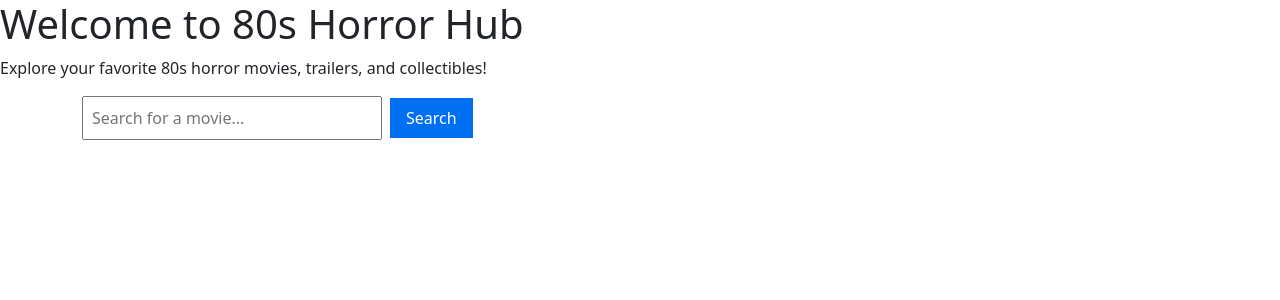
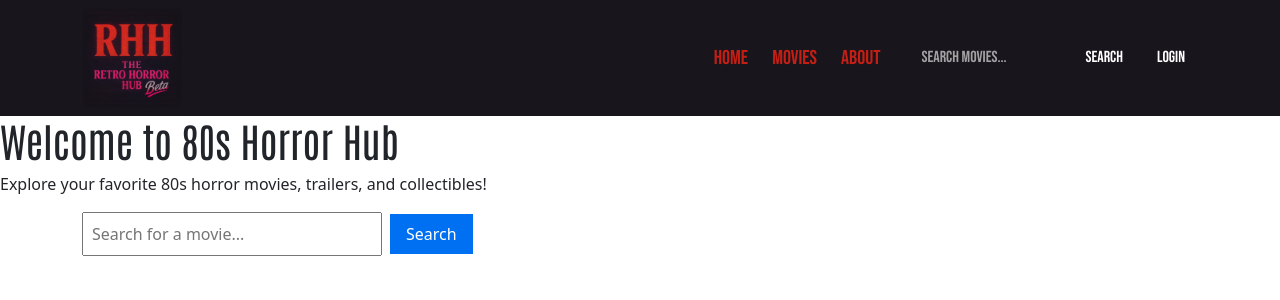
Before and after one commit to arinleviti/80sHorrorHub, a Next.js app: page / in a window 1280 px wide. Shown: the top 300 px of the page. Built offline with nearby package versions, Linux system fonts and the light colour scheme.

Commit message:
added css for the nav bar

```diff
--- a/src/app/globals.css
+++ b/src/app/globals.css
@@ -1,42 +1,48 @@
 :root {
-  --background: #ffffff;
-  --foreground: #171717;
-}
+  --font-body: 'Merriweather', serif;
+  --font-title: 'Antonio', sans-serif;
+  --font-menu: 'Bebas Neue', sans-serif;
 
-@media (prefers-color-scheme: dark) {
-  :root {
-    --background: #0a0a0a;
-    --foreground: #ededed;
-  }
-}
+  --color-background: #18151c;
+  --color-primary: #c31f15;
+  --color-secondary: #e61c6f;
+  --color-accent: #a9969d;
+  --color-neutral: #646464;
+  --color-text: #ffffff;
 
-html,
-body {
-  max-width: 100vw;
-  overflow-x: hidden;
+  --font-size-body: 1rem;
+  --font-size-h1: 3rem;
+  --font-size-h2: 2.25rem;
+  --font-size-h3: 1.75rem;
+  --font-size-menu: 1.25rem;
 }
 
 body {
-  color: var(--foreground);
-  background: var(--background);
-  font-family: Arial, Helvetica, sans-serif;
-  -webkit-font-smoothing: antialiased;
-  -moz-osx-font-smoothing: grayscale;
+  font-family: var(--font-body);
+  background-color: var(--color-background);
+  color: var(--color-text);
 }
 
-* {
-  box-sizing: border-box;
-  padding: 0;
-  margin: 0;
+h1 {
+  font-family: var(--font-title);
+  font-size: var(--font-size-h1);
+  color: var(--color-primary);
 }
 
-a {
-  color: inherit;
-  text-decoration: none;
+h2 {
+  font-family: var(--font-title);
+  font-size: var(--font-size-h2);
+  color: var(--color-secondary);
 }
 
-@media (prefers-color-scheme: dark) {
-  html {
-    color-scheme: dark;
-  }
+h3 {
+  font-family: var(--font-title);
+  font-size: var(--font-size-h3);
+  color: var(--color-accent);
 }
+
+nav {
+  font-family: var(--font-menu);
+  font-size: var(--font-size-menu);
+  color: var(--color-primary);
+}
--- a/src/app/layout.tsx
+++ b/src/app/layout.tsx
@@ -1,21 +1,30 @@
 import type { Metadata } from "next";
-import { Geist, Geist_Mono } from "next/font/google";
+import { Merriweather, Antonio, Bebas_Neue } from "next/font/google";
 import "./globals.css";
 import 'bootstrap/dist/css/bootstrap.min.css';
+import Navbar from "./navbar/navbar";
 
-const geistSans = Geist({
-  variable: "--font-geist-sans",
+const merriweather = Merriweather({
   subsets: ["latin"],
+  weight: ["400", "700"],  // normal and bold
+  variable: "--font-body",
 });
 
-const geistMono = Geist_Mono({
-  variable: "--font-geist-mono",
+const antonio = Antonio({
   subsets: ["latin"],
+  weight: ["400", "700"],
+  variable: "--font-title",
+});
+
+const bebasNeue = Bebas_Neue({
+  subsets: ["latin"],
+  weight: ["400"], // usually one weight is enough
+  variable: "--font-menu",
 });
 
 export const metadata: Metadata = {
-  title: "Create Next App",
-  description: "Generated by create next app",
+  title: "Retro Horror Hub",
+  description: "70s,80s,90s Horror Movies Hub for collectors and fans.",
 };
 
 export default function RootLayout({
@@ -25,7 +34,8 @@ export default function RootLayout({
 }>) {
   return (
     <html lang="en">
-      <body className={`${geistSans.variable} ${geistMono.variable}`}>
+      <body className={`${merriweather.variable} ${antonio.variable} ${bebasNeue.variable}`}>
+        <Navbar/>
         {children}
       </body>
     </html>
--- /dev/null
+++ b/src/app/navbar/navbar.module.css
@@ -0,0 +1,166 @@
+.navbar {
+  background: var(--color-background);
+  padding: 0.5rem 1rem;
+  font-family: var(--font-menu);
+}
+
+.container {
+  display: flex;
+  align-items: center;
+  width: 100%;
+  justify-content: space-between;
+}
+
+.logoLink {
+  display: flex;
+  align-items: center;
+}
+
+.logo {
+  border-radius: 5px;
+  transition: transform 0.3s ease, box-shadow 0.3s ease;
+}
+
+.logo:hover {
+  transform: scale(1.1) rotate(-2deg);
+  /* Neon glow / luminescence */
+  box-shadow: 0 0 15px var(--color-primary),
+              0 0 30px var(--color-secondary),
+              0 0 45px var(--color-accent);
+}
+
+.toggle {
+  border-color: var(--color-accent);
+}
+
+.collapse {
+  display: flex !important;
+  align-items: center;
+  justify-content: space-between;
+  width: 100%;
+}
+
+.navLinksContainer {
+  display: flex;
+  gap: 1.5rem;
+  margin-left: auto; /* pushes links right */
+}
+
+.navLink {
+  color: var(--color-primary);
+  text-decoration: none;
+  font-family: var(--font-menu);
+  font-size: var(--font-size-menu);
+  position: relative;
+  transition: all 0.3s ease;
+}
+
+.navLink::after {
+  content: '';
+  position: absolute;
+  bottom: -3px;
+  left: 0;
+  height: 3px;             /* slightly thicker for visibility */
+  width: 0%;
+  background: var(--color-secondary);
+  transition: width 0.3s ease, box-shadow 0.3s ease;
+
+  /* stronger neon glow */
+  box-shadow:
+    0 0 5px var(--color-secondary),
+    0 0 10px var(--color-secondary),
+    0 0 15px var(--color-accent),
+    0 0 20px var(--color-accent);
+}
+
+.navLink:hover::after {
+  width: 100%;
+  box-shadow:
+    0 0 10px var(--color-secondary),
+    0 0 20px var(--color-secondary),
+    0 0 25px var(--color-accent),
+    0 0 35px var(--color-accent);
+}
+
+.navLink:hover {
+  color: var(--color-text);
+   text-shadow: 0 0 5px var(--color-secondary),
+               0 0 10px var(--color-accent);
+}
+
+.searchForm {
+  display: flex;
+  align-items: center;
+  gap: 0.5rem;
+  margin-left: 2rem;
+}
+
+.searchInput {
+  background-color: var(--color-background);
+  border: 1px solid var(--color-background);
+  color: var(--color-text); /* <-- typed text color when not focused */
+  font-family: var(--font-menu);
+  padding: 0.25rem 0.5rem;
+  caret-color: var(--color-neutral) !important; /* optional neon caret */
+  border-radius: 2px !important;
+   text-transform: none; /* <- this fixes the all caps */
+}
+
+/* placeholder text */
+.searchInput::placeholder {
+  color: var(--color-text);  /* visible placeholder */
+  opacity: 0.6;
+  text-transform: none;
+}
+
+/* focused state */
+.searchInput:focus {
+  border-color: var(--color-background);
+  box-shadow: 0 0 10px var(--color-primary);
+  outline: none;
+  color: var(--color-neutral); /* typed text color on focus */
+}
+
+/* placeholder on focus */
+.searchInput:focus::placeholder {
+  color: var(--color-neutral);
+  opacity: 0.6;
+}
+
+.navButton {
+  font-family: var(--font-menu);
+  border: 1px solid var(--color-background);
+  color: var(--color-text);
+  background-color: transparent;
+  padding: 0.25rem 0.75rem;
+  transition: all 0.3s ease;
+}
+
+.navButton:hover {
+  background-color: var(--color-primary);
+  border-color: var(--color-primary);
+  color: var(--color-text);
+  text-shadow: 0 0 5px var(--color-accent);
+   /* Neon glow / luminescence */
+  box-shadow: 0 0 15px var(--color-primary),
+              0 0 30px var(--color-secondary),
+              0 0 45px var(--color-accent);
+}
+
+@media (max-width: 992px) {
+  .collapse {
+    flex-direction: column;
+    gap: 1rem;
+  }
+  .navLinksContainer {
+    margin-left: 0;
+    flex-direction: column;
+    gap: 1rem;
+  }
+  .searchForm {
+    margin-left: 0;
+    flex-direction: column;
+    gap: 0.5rem;
+    width: 100%;
+  }
+}
--- /dev/null
+++ b/src/app/navbar/navbar.tsx
@@ -0,0 +1,59 @@
+"use client";
+import React, { useState } from 'react';
+import Link from 'next/link';
+import Image from 'next/image';
+import { Navbar, Nav, Form, FormControl, Button, Container } from 'react-bootstrap';
+import styles from './navbar.module.css';
+
+const NavbarRHH = () => {
+  const [search, setSearch] = useState('');
+
+  const handleSearch = (e: React.FormEvent<HTMLFormElement>) => {
+    e.preventDefault();
+    console.log('Searching for:', search);
+  };
+
+  return (
+    <Navbar expand="lg" className={styles.navbar}>
+  <Container className={styles.container}>
+    <Link href="/" className={styles.logoLink}>
+      <Image
+        src="/static_imgs/RHH_def_beta.webp"
+        alt="RHH Logo"
+        width={100}
+        height={100}
+        className={styles.logo}
+      />
+    </Link>
+
+    <Navbar.Toggle aria-controls="basic-navbar-nav" className={styles.toggle} />
+
+    <Navbar.Collapse id="basic-navbar-nav" className={styles.collapse}>
+      <Nav className={styles.navLinksContainer}>
+        <Link href="/" className={styles.navLink}>Home</Link>
+        <Link href="/movies" className={styles.navLink}>Movies</Link>
+        <Link href="/about" className={styles.navLink}>About</Link>
+      </Nav>
+
+      <Form className={styles.searchForm} onSubmit={handleSearch}>
+        <FormControl
+          type="search"
+          placeholder="Search movies..."
+          className={styles.searchInput}
+          aria-label="Search"
+          value={search}
+          onChange={(e) => setSearch(e.target.value)}
+        />
+        <Button className={styles.navButton} type="submit">Search</Button>
+        <Link href="/login">
+          <Button className={styles.navButton}>Login</Button>
+        </Link>
+      </Form>
+    </Navbar.Collapse>
+  </Container>
+</Navbar>
+
+  );
+};
+
+export default NavbarRHH;
```
Also changed, not shown: public/static_imgs/RHH_def_beta.webp (added), 1 other file (tests, documents, lock files or other folders).
